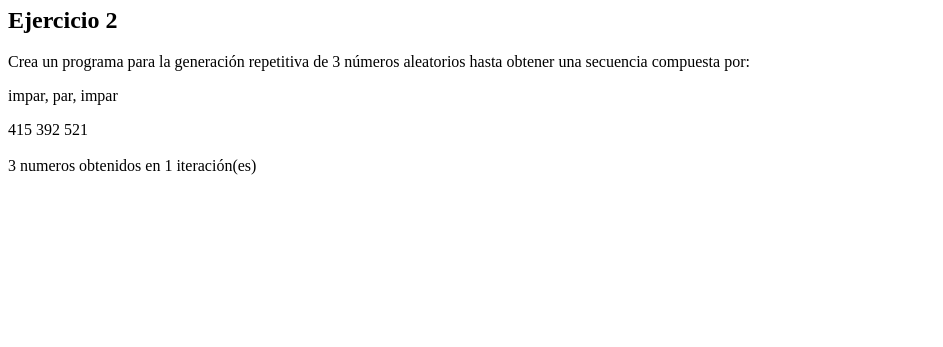
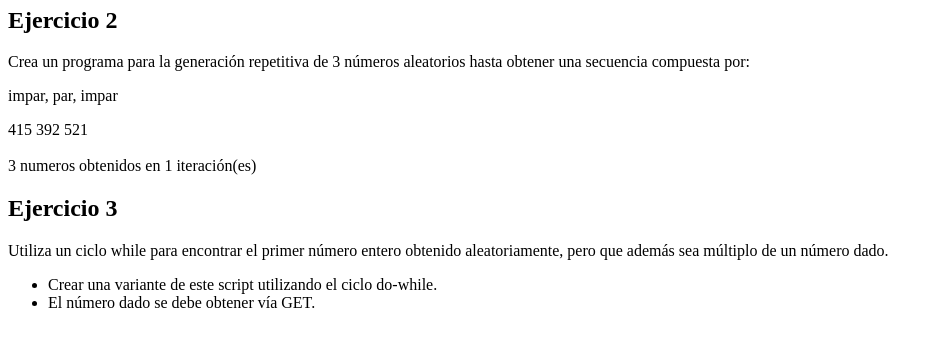
Before and after one commit to gtohhero/tecweb, a PHP site: page /tecweb/ in a window 1280 px wide. Shown: the part 246-593 px from the top of the page, without its empty margins (0-943 px from the left). Run offline with PHP 8.4, Linux system fonts and the light colour scheme.

Commit message:
funciones whileNum y doWhileNum agregados en src/funciones.php; ejercicio 3 ahora usa las funciones anteriores y se agregó su respectivo espacio en p06/index.php para ejercicio 3

```diff
--- a/practicas/p06/index.php
+++ b/practicas/p06/index.php
@@ -39,5 +39,25 @@
         $lim=1;
         secuencia($matriz, $lim);
     ?>
+
+    <h2>Ejercicio 3</h2>
+    <p>Utiliza un ciclo while para encontrar el primer número entero obtenido aleatoriamente, pero que además sea múltiplo de un número dado.</p>
+    <ul>
+        <li>Crear una variante de este script utilizando el ciclo do-while.</li>
+        <li>El número dado se debe obtener vía GET.</li>
+    </ul>
+
+    <?php
+        $bool=false;
+        if(isset($_GET['num1'])) {
+            whileNum($_GET['num1'], $bool);
+        }
+
+        echo '<br>';
+
+        if(isset($_GET['num2'])) {
+            doWhileNum($_GET['num2'], $bool);
+        }
+    ?>
 </body>
 </html>
--- a/practicas/p06/src/funciones.php
+++ b/practicas/p06/src/funciones.php
@@ -44,4 +44,26 @@
 
     echo '<br>' . $i*3 . ' numeros obtenidos en ' . $i . ' iteración(es)';
   }
-?>
+
+    function whileNum($num, $encontrado) {
+      $num=$_GET['num1'];
+        while($encontrado==false) {
+            $valorNum=mt_rand(100, 999);
+            if($valorNum%$num==0) {
+                echo $valorNum .' es el número obtenido aleatoriamente que es múltiplo de '. $num;
+                $encontrado=true;
+            }
+        }
+    }
+
+    function doWhileNum($num, $encontrado) {
+      $num=$_GET['num2'];
+        do{
+            $valorNum=mt_rand(100, 999);
+            if($valorNum%$num==0) {
+                echo $valorNum .' es el número obtenido aleatoriamente que es múltiplo de '. $num;
+                $encontrado=true;
+            }
+        }while($encontrado==false);
+    }
+  ?>
```
